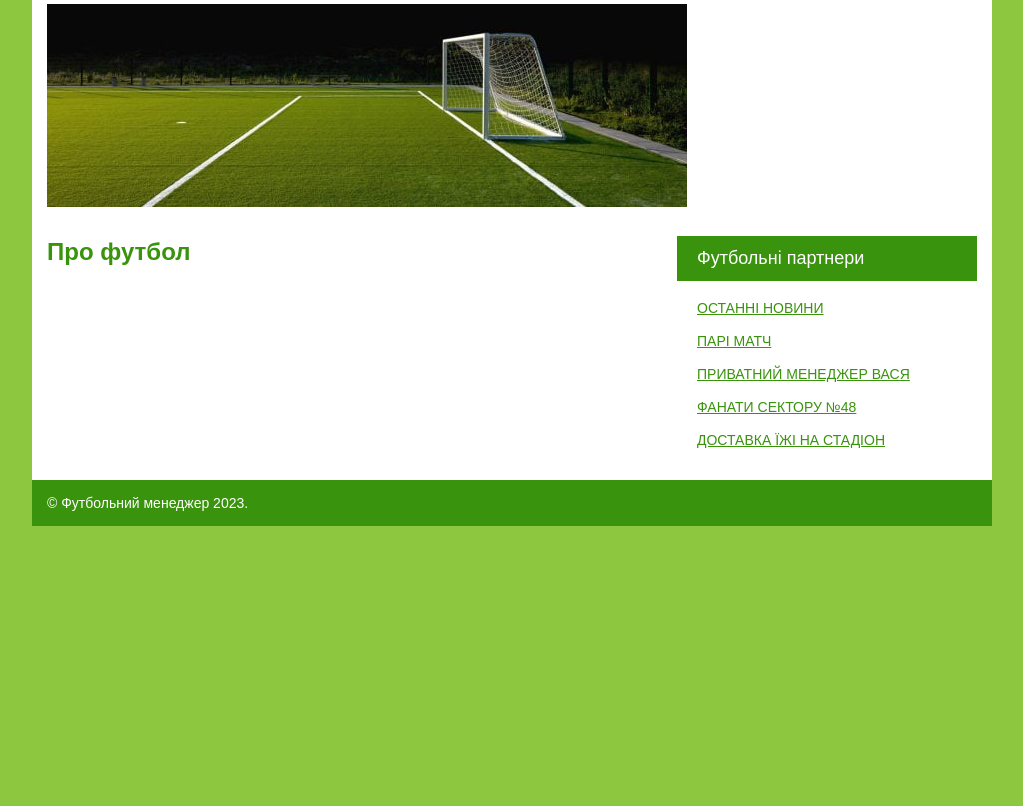
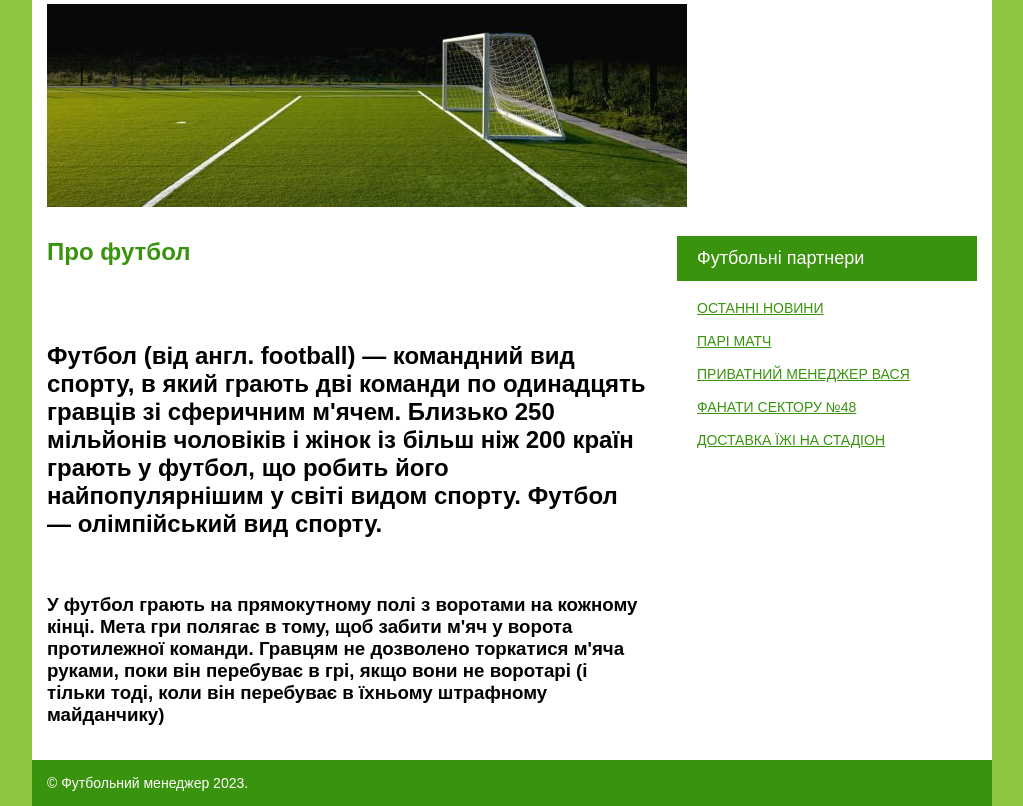
Before and after one commit to Maxutko35/Football2, a plain HTML site: page index.html in a window 1280 px wide. Shown: the part 148-954 px from the top of the page, without its empty margins (128-1151 px from the left). Before the commit the page ends 800 px from the top, so only its background shows below. Drawn offline with Linux system fonts and the light colour scheme.

Commit message:
Update index.html

```diff
--- a/index.html
+++ b/index.html
@@ -27,6 +27,11 @@
         <div class="main">
             <section class="main-text">
                 <h1>Про футбол</h1>
+                <br>
+                <br>
+                <h2>Футбол (від англ. football)  — командний вид спорту, в який грають дві команди по одинадцять гравців зі сферичним м'ячем. Близько 250 мільйонів чоловіків і жінок із більш ніж 200 країн грають у футбол, що робить його найпопулярнішим у світі видом спорту. Футбол — олімпійський вид спорту.</h2>
+                <br>
+                <h3>У футбол грають на прямокутному полі з воротами на кожному кінці. Мета гри полягає в тому, щоб забити м'яч у ворота протилежної команди. Гравцям не дозволено торкатися м'яча руками, поки він перебуває в грі, якщо вони не воротарі (і тільки тоді, коли він перебуває в їхньому штрафному майданчику)</h3>
             </section>
             <aside class="menu">
                 <p>Футбольні партнери</p>
```
